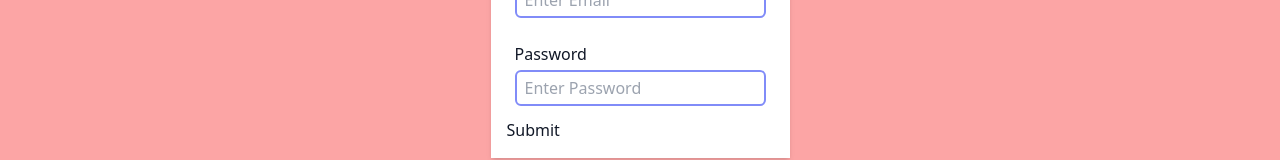
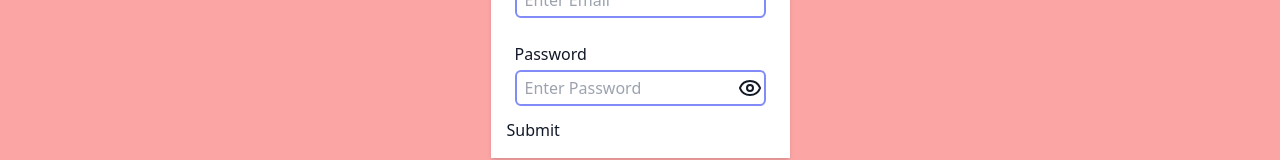
Before and after one commit to rudalkunwar/just-be, a React (Vite) app: page /products in a window 1280 px wide. Shown: the part 262-422 px from the top of the page. Built offline with nearby package versions, Linux system fonts and the light colour scheme.

Commit message:
reusable input component

```diff
--- a/src/components/form/Input.jsx
+++ b/src/components/form/Input.jsx
@@ -1,11 +1,22 @@
-import React from 'react'
+import { Eye, EyeOff } from 'lucide-react'
+import React, { useState } from 'react'
 
 function Input({ label, type = 'text' }) {
+    const [inputType, setInputType] = useState(type);
     return (
         <div className='p-2 my-1 rounded-md'>
             <label htmlFor={label} className='block py-1'>{label}</label>
-            <input id={label} className='py-1 px-2 rounded-md border-2 border-indigo-400 outline-indigo-700' placeholder={`Enter ${label}`} type={type} />
-
+            <div className='flex relative'>
+                <input id={label} className='py-1 px-2 rounded-md border-2 border-indigo-400 outline-indigo-700' placeholder={`Enter ${label}`} type={inputType} />
+                {
+                    type === 'password' && (
+                        inputType === 'text' ?
+                            (<EyeOff className='absolute right-1 top-1.5 z-10' onClick={() => setInputType((prev) => (prev === 'text' ? 'password' : 'text'))} />)
+                            :
+                            (< Eye className='absolute right-1 top-1.5 z-10' onClick={() => setInputType((prev) => (prev === 'text' ? 'password' : 'text'))} />)
+                    )
+                }
+            </div>
         </div>
     )
 }
```
